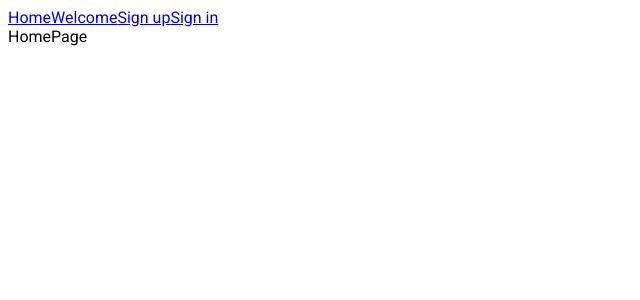
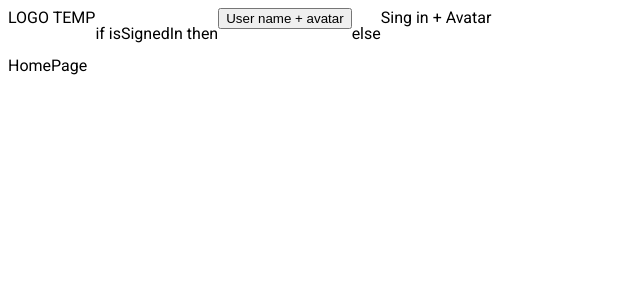
Before and after one commit to ServerIbraimovUa/agua_vivo_app, a React (Vite) app: page /agua_vivo_app/home in a window 1280 px wide. Shown: the top 300 px of the page, without its empty margins (0-640 px from the left). Built offline with nearby package versions, Linux system fonts and the light colour scheme.

Commit message:
deleted link

```diff
--- a/src/components/Layout/Layout.tsx
+++ b/src/components/Layout/Layout.tsx
@@ -1,19 +1,14 @@
-import { NavLink, Outlet } from "react-router-dom";
+import { Outlet } from "react-router-dom";
 
-// import Header from "../Header/Header";
+import Header from "../Header/Header";
 import { Suspense } from "react";
 import Loading from "../Loading/Loading";
 
 const Layout = () => {
   return (
     <>
-      {/* <Header /> */}
-      <header>
-        <NavLink to="/home">Home</NavLink>
-        <NavLink to="/welcome">Welcome</NavLink>
-        <NavLink to="/signup">Sign up</NavLink>
-        <NavLink to="/signin">Sign in</NavLink>
-      </header>
+      <Header />
+
       <main>
         {
           <Suspense fallback={<Loading />}>
```
